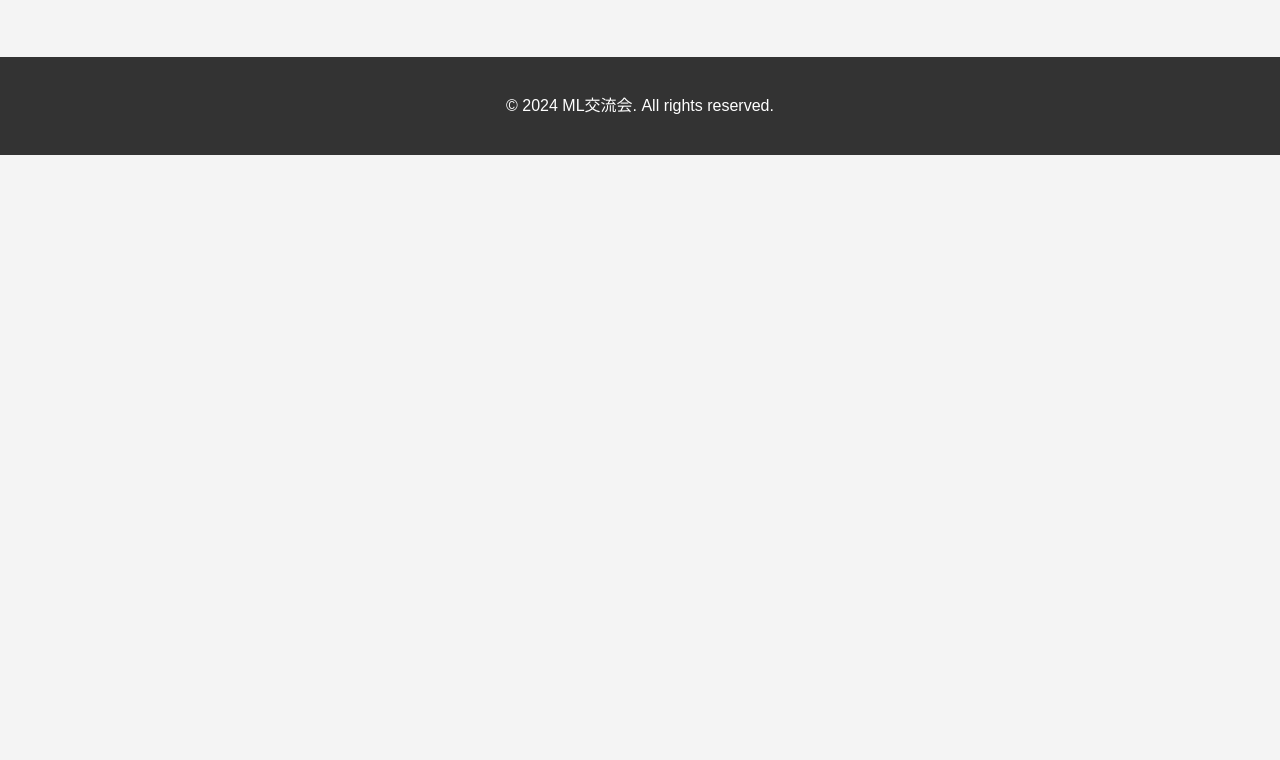
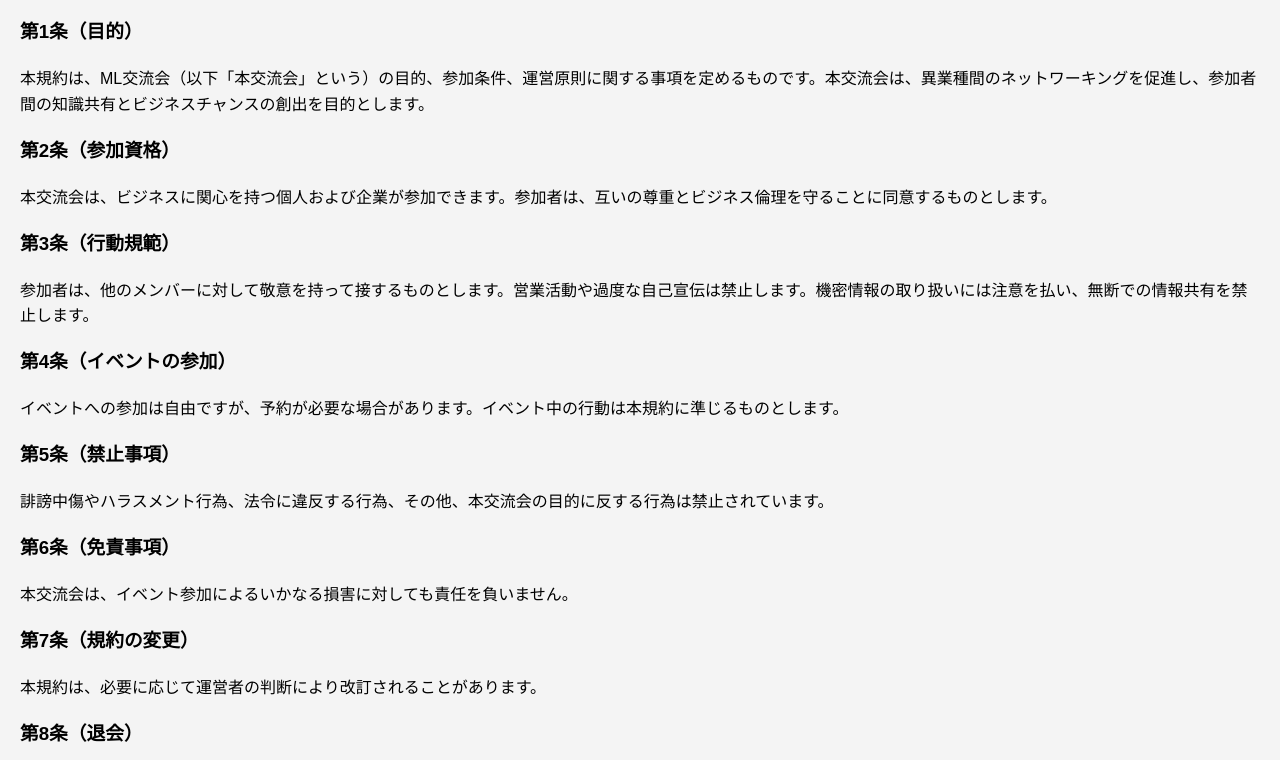
Before and after one commit to OfficePlata/ML, a plain HTML site: page terms.html in a window 1280 px wide. Shown: the part 192-952 px from the top of the page. Before the commit the page ends 800 px from the top, so only its background shows below. Drawn offline with Linux system fonts and the light colour scheme.

Commit message:
Update terms.html

```diff
--- a/terms.html
+++ b/terms.html
@@ -10,10 +10,30 @@
     </header>
 
     <section>
-        <h2>ML交流会 規約</h2>
-        <!-- 規約の内容をここに挿入 -->
-        <!-- 例: 第1条（目的） -->
-        <!-- その他の規約内容 -->
+           <h2>ML交流会 規約</h2>
+    <h3>第1条（目的）</h3>
+    <p>本規約は、ML交流会（以下「本交流会」という）の目的、参加条件、運営原則に関する事項を定めるものです。本交流会は、異業種間のネットワーキングを促進し、参加者間の知識共有とビジネスチャンスの創出を目的とします。</p>
+
+    <h3>第2条（参加資格）</h3>
+    <p>本交流会は、ビジネスに関心を持つ個人および企業が参加できます。参加者は、互いの尊重とビジネス倫理を守ることに同意するものとします。</p>
+
+    <h3>第3条（行動規範）</h3>
+    <p>参加者は、他のメンバーに対して敬意を持って接するものとします。営業活動や過度な自己宣伝は禁止します。機密情報の取り扱いには注意を払い、無断での情報共有を禁止します。</p>
+
+    <h3>第4条（イベントの参加）</h3>
+    <p>イベントへの参加は自由ですが、予約が必要な場合があります。イベント中の行動は本規約に準じるものとします。</p>
+
+    <h3>第5条（禁止事項）</h3>
+    <p>誹謗中傷やハラスメント行為、法令に違反する行為、その他、本交流会の目的に反する行為は禁止されています。</p>
+
+    <h3>第6条（免責事項）</h3>
+    <p>本交流会は、イベント参加によるいかなる損害に対しても責任を負いません。</p>
+
+    <h3>第7条（規約の変更）</h3>
+    <p>本規約は、必要に応じて運営者の判断により改訂されることがあります。</p>
+
+    <h3>第8条（退会）</h3>
+    <p>参加者は自己の判断でいつでも退会できますが、退会の意志は運営者に通知するものとします。</p>
 
     </section>
 
```
